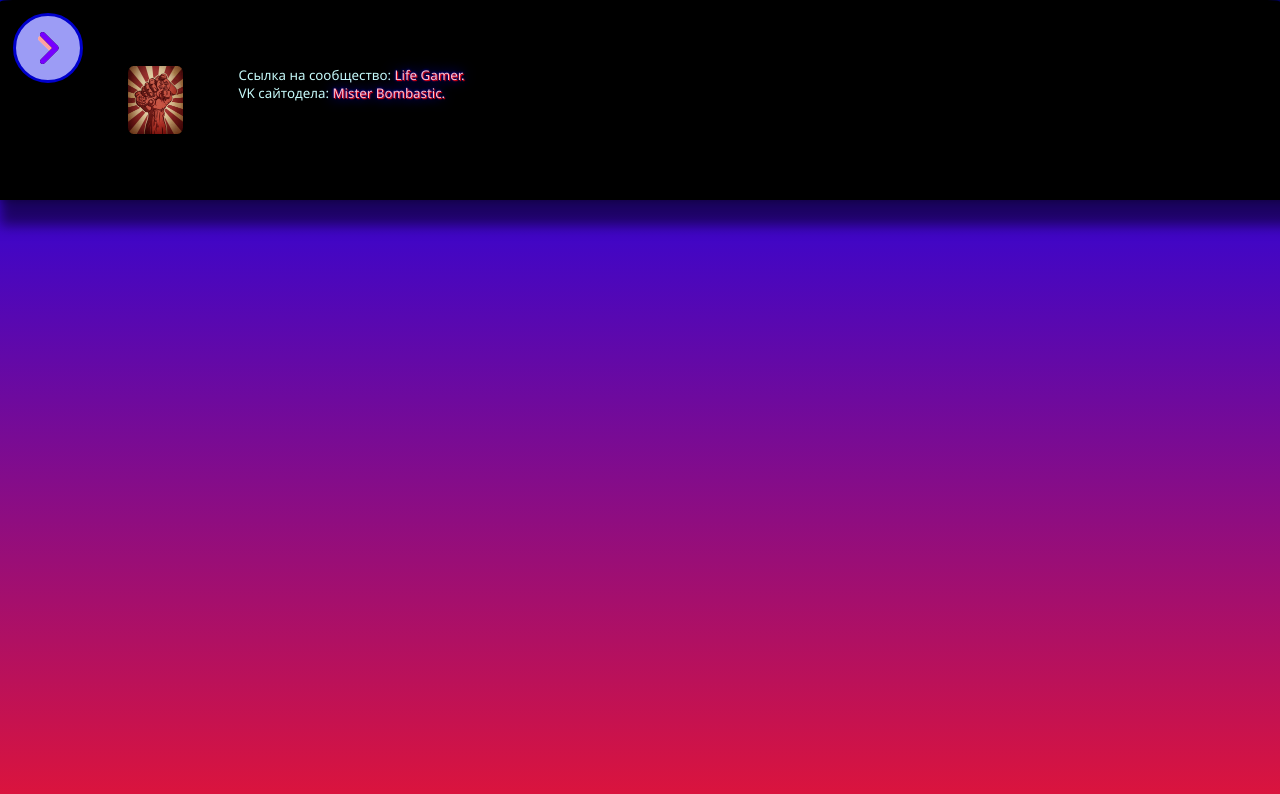
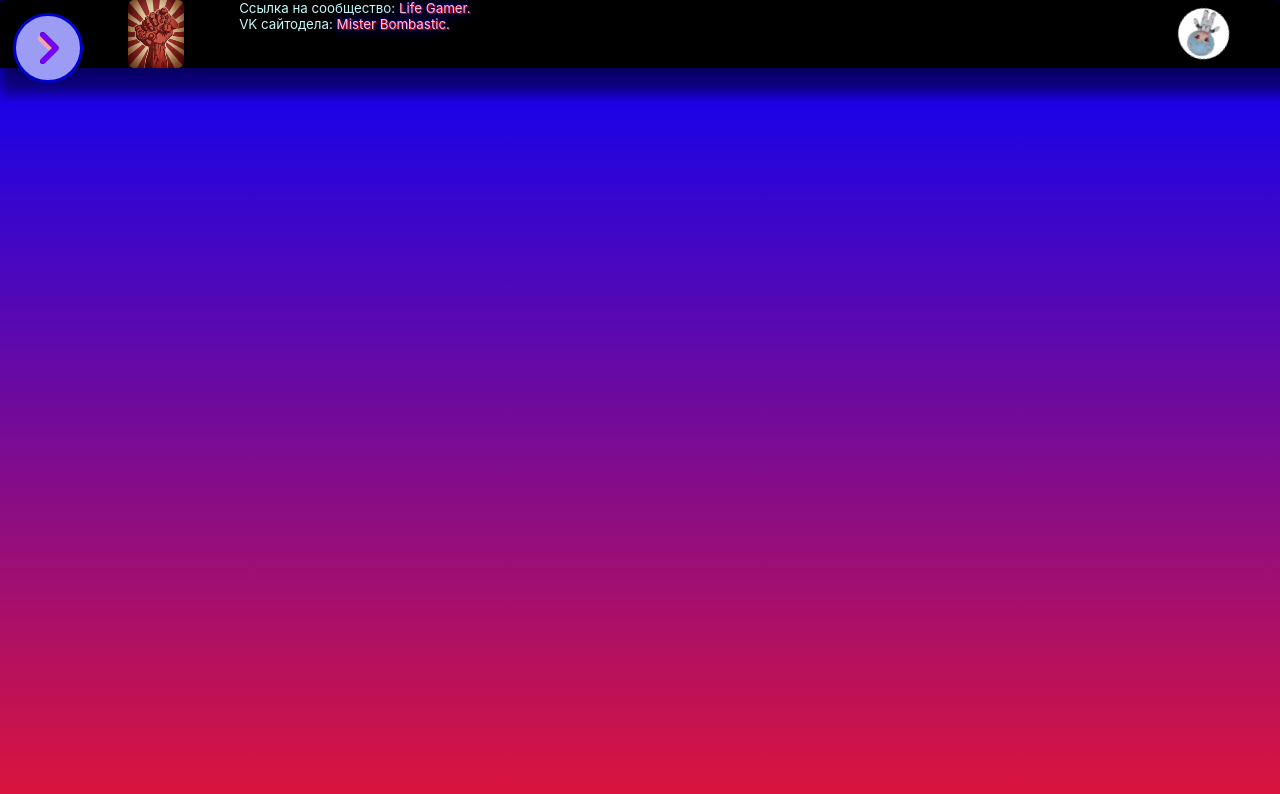
Before and after one commit to Diesfingers228/LifeGamer, a React (Create React App) app in the folder my-app/: page /info in a window 1280 px wide. Shown: the top 794 px of the page. Built offline with nearby package versions, Linux system fonts and the light colour scheme.

Commit message:
Life Gamer

```diff
--- a/my-app/src/AppMobileMaxpx.css
+++ b/my-app/src/AppMobileMaxpx.css
@@ -16,7 +16,6 @@
      #root {
         min-height: 100%;
         min-width: 100%;
-        font-family: 'Segoe UI', Tahoma, Geneva, Verdana, sans-serif;
     }
 
     .general-div {
@@ -114,6 +113,7 @@
       box-shadow: -1vw 1vw 1vw 1vw rgba(0, 0, 0, 0.5), 1vw 1vw 1vw 1vw rgba(0, 0, 0, 0.5);
       background-color: rgba(0, 0, 0, 0.4);
       padding-bottom: 25%;
+      flex-grow: 1;
       }
 
     #frame input[type=radio] {
@@ -356,8 +356,6 @@
       box-shadow: 1vw 1vw 1vw 1vw rgba(0, 0, 0, 0.5), 1vw -1vw 1vw 1vw rgba(0, 0, 0, 0.5);
       display: flex;
       align-items: center;
-      position: absolute;
-      bottom: 0 auto;
       left: 0;
       width: 100%;
       height: 25%;
```
